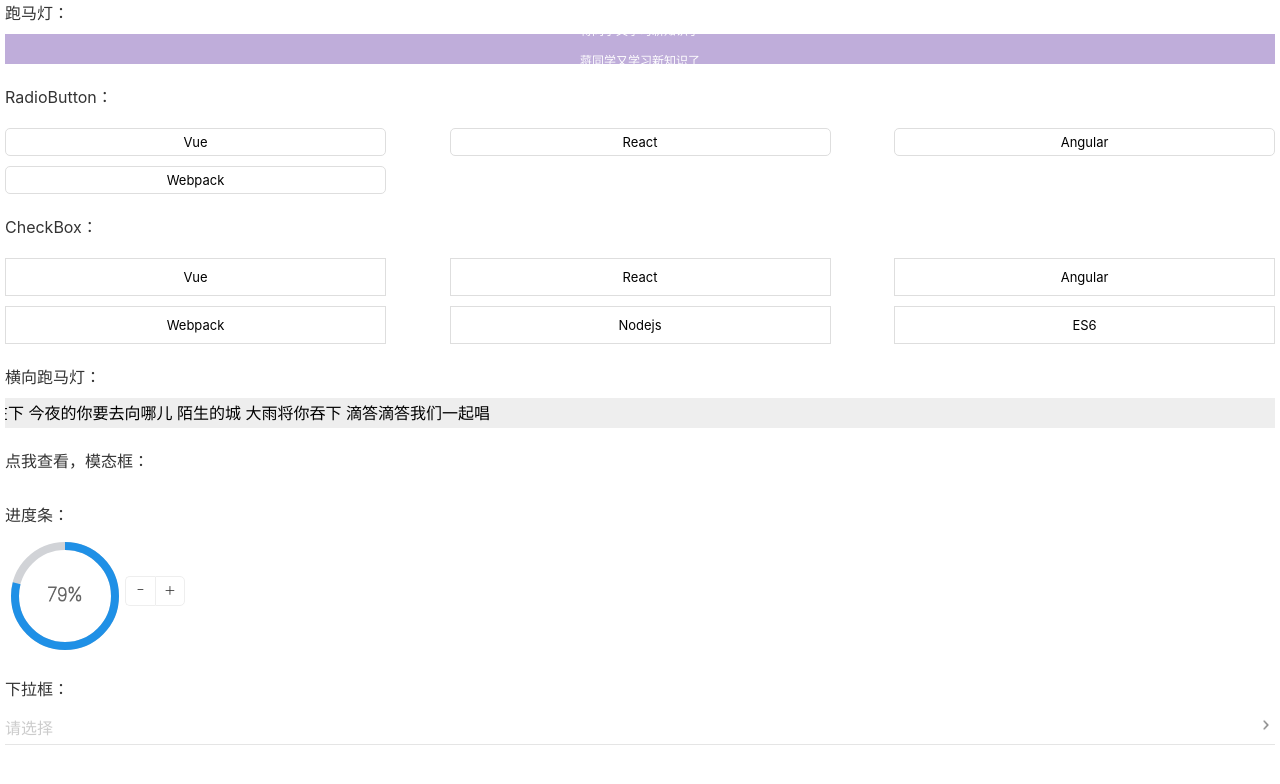
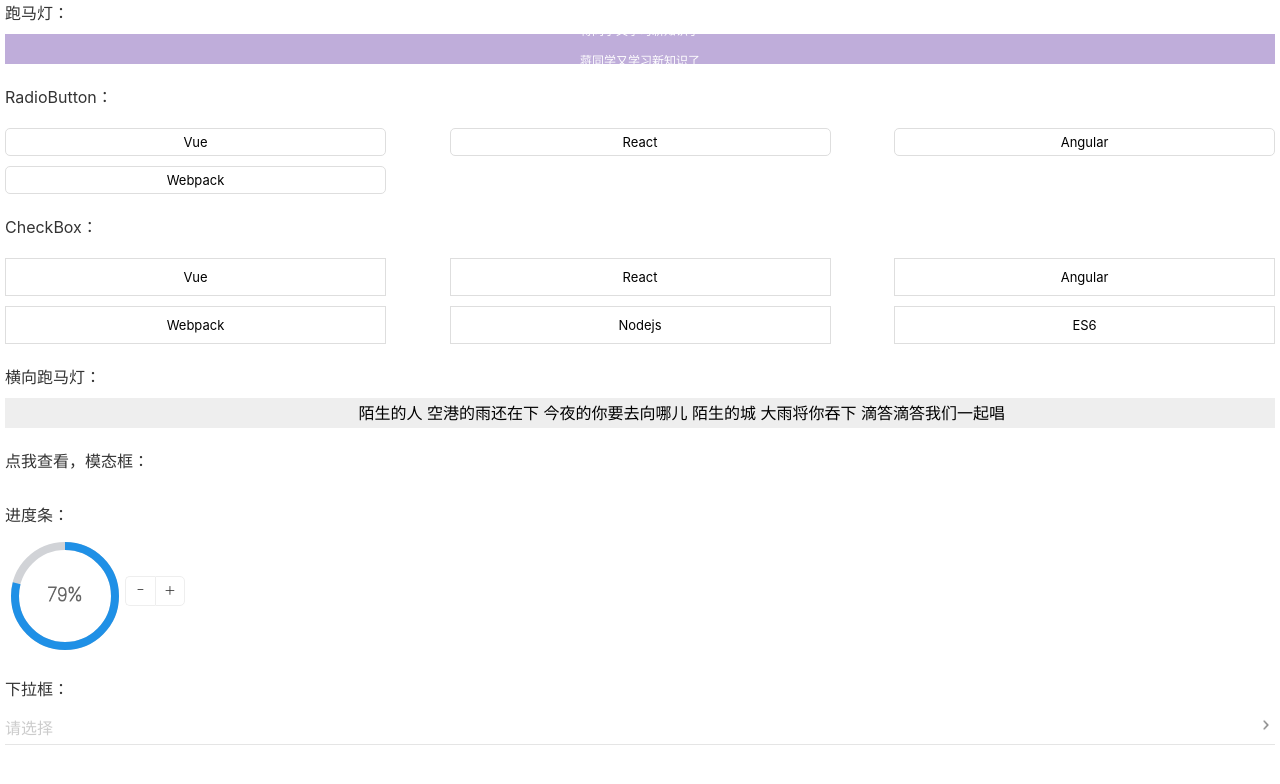
Before and after one commit to LuckyFBB/react-component, a React (Create React App) app: page / in a window 1280 px wide. Shown: the top 784 px of the page. Built offline with nearby package versions, Linux system fonts and the light colour scheme.

Commit message:
解决横向滚动条从中间开始滚动

```diff
--- a/src/MarqueeLine/index.css
+++ b/src/MarqueeLine/index.css
@@ -10,12 +10,12 @@
 .marquee-line .text {
   position: absolute;
   white-space: nowrap;
-  animation: marqueeline 10s linear infinite;
+  animation: marqueeline 15s linear infinite;
 }
 
 @keyframes marqueeline {
   0% {
-    text-indent: 50%
+    text-indent: 100vw
   }
   100% {
     text-indent: -100%
```
